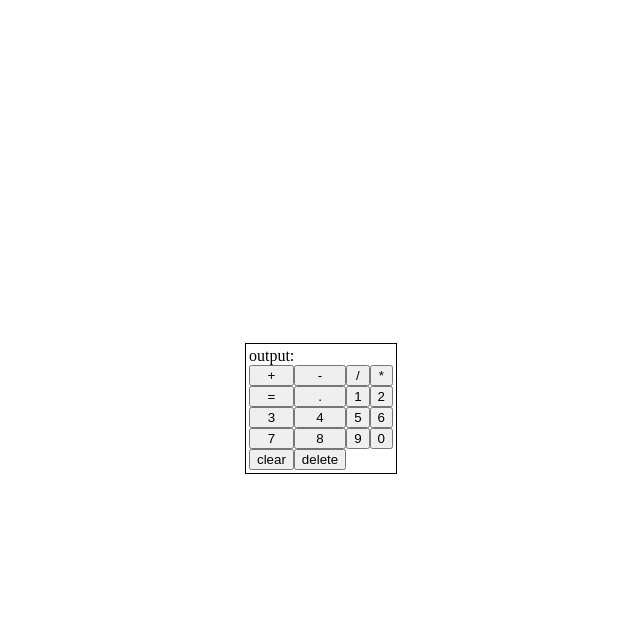
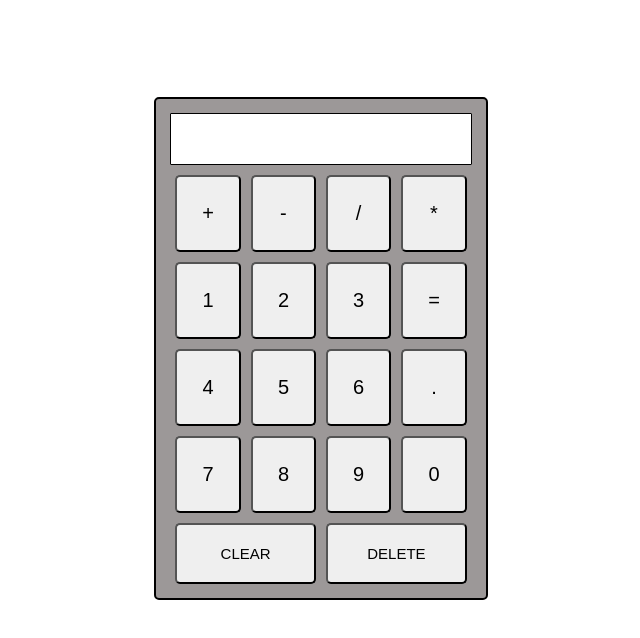
Before and after one commit to Hauptmannhuy/calculator, a plain HTML site: page index.html in a window 1280 px wide. Shown: the whole page, without its empty margins (319-959 px from the left). Drawn offline with Linux system fonts and the light colour scheme.

Commit message:
version ready to maintain

```diff
--- a/index.html
+++ b/index.html
@@ -8,35 +8,30 @@
     </head>
     <body>
         <div class="calculator">
+            <div id="display">
+            <div id="last-operation"></div>
+            <div id="current-operation"></div>
+            </div>
+            <div class="container">
 
-            <div class="container">
-             <div id="display">output:</div>
-             <!-- <div class="specButtons"> -->
              <button class="specSymbol" id="+">+</button>
              <button class="specSymbol" id="-">-</button>
              <button class="specSymbol" id="/">/</button>
              <button class="specSymbol" id="*">*</button>
-             <button class="specSymbol" id="=">=</button>
-             <!-- <div class="numbers"> -->
-                 <button class="number" id=".">.</button>
              <button class="number" id="1">1</button>
              <button class="number" id="2">2</button>
              <button class="number" id="3">3</button>
+             <button class="specSymbol" id="=">=</button>
              <button class="number" id="4">4</button>
              <button class="number" id="5">5</button>
              <button class="number" id="6">6</button>
+            <button class="number" id=".">.</button>
              <button class="number" id="7">7</button>
              <button class="number" id="8">8</button>
              <button class="number" id="9">9</button>
              <button class="number" id="0">0</button>
-             <!-- </div> -->
-
-             <!-- <div class="output-conrol"> -->
-            <button class="specSymbol" id="clear-Btn">clear</button>
-             <button class="specSymbol" id="delete-Btn">delete</button>
-             <!-- </div> -->
-
-        <!-- </div> -->
+            <button class="clear" id="clear-Btn">CLEAR</button>
+             <button class="clear" id="delete-Btn">DELETE</button>
        </div>
 
        </div>
--- a/script.js
+++ b/script.js
@@ -1,13 +1,18 @@
 const numbers = document.querySelectorAll('.number');
 const operators = document.querySelectorAll('.specSymbol')
-let output = document.getElementById('display');
-let dot = document.getElementById('.')
+const outputControl = document.querySelectorAll('.clear')
+let currentOperation = document.getElementById('current-operation');
+let lastOperation = document.getElementById('last-operation');
+// let output = document.getElementById('display');
+let dot = document.getElementById('.');
 let firstNumber='';
 let secondNumber='';
 let operator='';
 let operatorStatus = false;
 let result;
 let dotDisabled = false;
+let firstNumberRes = '';
+let secondNumberRes = '';
 function add(a,b){
     return a*1+b*1;
 }
@@ -48,24 +53,26 @@ numbers.forEach((number)=>{
             if (target.id === '.'){
                 if (!dotDisabled){
                     secondNumber+=target.id;
+                    currentOperation.textContent = firstNumber;
                     dotDisabled=true;
                 }
             }
             else {
                 secondNumber+= target.id;
-                output.textContent = secondNumber;
+                currentOperation.textContent = secondNumber;
             }
         }
         else {
            if (target.id === '.'){
             if (!dotDisabled){
                 firstNumber+= target.id;
+                currentOperation.textContent = firstNumber;
                 dotDisabled = true;
             }
            }
            else {
                firstNumber+=target.id;
-               output.textContent = firstNumber;
+               currentOperation.textContent = firstNumber;
            }
         }
         console.log('first',firstNumber,firstNumber.length);
@@ -84,7 +91,7 @@ operators.forEach((element) => {
                 operate(operator, firstNumber, secondNumber);
                 firstNumber = result.toString();
                 secondNumber = '';
-                output.textContent = firstNumber;
+                lastOperation.textContent = `${firstNumber} ${operator}`;
             }
             // Set the current operator
             operator = target.id;
@@ -94,24 +101,20 @@ operators.forEach((element) => {
                 // Perform calculation for the current operator
                 operate(operator, firstNumber, secondNumber);
                 operatorStatus = false;
+                firstNumberRes = firstNumber;
+                secondNumberRes = secondNumber;
                 firstNumber = ''
                 secondNumber = ''
 
                 console.log(result)
                if (result %1 !== 0){
-                output.textContent = result.toFixed(3)
+                lastOperation.textContent = `${firstNumberRes}${operator}${secondNumberRes}=${result.toFixed(3)} `
 
                }
                else {
-                output.textContent = result;
+                lastOperation.textContent = `${firstNumberRes}${operator}${secondNumberRes}=${result} `;
                }
             }
-        }
-        else if (target.id === 'clear-Btn'){
-            output.innerHTML = '';
-        }
-        else if (target.id === 'delete-Btn'){
-            output.textContent= output.textContent.slice(0,-1);
         }
 
 
@@ -119,24 +122,25 @@ operators.forEach((element) => {
     });
 });
 
-// function dotCheck(){
-//     let displayVal = output.textContent;
-//     for (let i = 0; i < displayVal.length; i++){
-//         if (displayVal.length === 0){
-//             dotDisabled = true;
-//             break;
-//         }
-//         else if ('1234567890'.includes(displayVal[i])){
-//             dotDisabled = false;
-//             break;
-//         }
-//         else if (displayVal[i] === '.'){
-//             dotDisabled = true;
-//             break;
-//         }
-//         else if (displayVal[i] === '+' || displayVal[i] === '-' || displayVal[i] === '/' || displayVal[i] === '*' || displayVal[i] === '=' ){
-//             dotDisabled = false;
-//             break;
-//         }
-//     }
-// }
+outputControl.forEach((button)=>{
+    button.addEventListener('click', (e)=>{
+        let target = e.target;
+         if (target.id === 'clear-Btn'){
+            currentOperation.innerHTML = '';
+            lastOperation.innerHTML = '';
+            firstNumber = '';
+            secondNumber = '';
+        }
+        else if (target.id === 'delete-Btn'){
+            if (operatorStatus === true){
+               secondNumber = secondNumber.slice(0,-1);
+            }
+            else {
+               firstNumber = firstNumber.slice(0,-1);
+            }
+            currentOperation.textContent= output.textContent.slice(0,-1);
+        }
+    })
+})
+
+//
--- a/styles.css
+++ b/styles.css
@@ -1,32 +1,79 @@
+body {
+    display: flex;
+    justify-content: center;
+    height: 85vh;
+    align-items: center;
 
+}
 
 .calculator{
-    display: flex;
-    justify-content: center;
-    height: 100vh;
-    min-height: 95vh;
-    align-items: center;
+    background-color: rgb(156, 152, 152);
+    width:fit-content;
+    border: 2px black solid;
+    border-radius: 5px;
+    padding: 14px
 }
 
 .container {
-    display: grid;
-    padding: 3px;
-    border: 1px solid;
+    display:grid;
+    justify-content: center;
     grid-template-columns: auto auto auto auto;
-    justify-content: center ;
+    grid-template-rows: 200px, 100px, 100px, 100px, 100px ,100px;
+
+
+    gap: 10px;
+
+
 
 }
-#display {
+.specSymbol{
+    padding:25px;
+    border-radius: 5px;
+    font-size: 20px;
+}
+.number {
+    padding: 25px;
+    border-radius: 5px;
+    font-size: 20px;
+}
+
+.clear{
+ padding: 20px;
+ border-radius: 5px;
+ font-size: 15px;
+}
+#display{
+    display: flex;
+    flex-direction: column;
+    justify-content: flex-end;
     grid-column-start: 1;
     grid-column-end: 5;
+    height: 50px;
+    width: 300px;
+    background-color: white;
+    text-align: end;
+    border: black solid 1px;
+    border-radius: 1px;
+    margin-bottom: 10px;
+
+
 }
-/* .numbers {
+#clear-Btn {
+    grid-column-start: 1;
+    grid-column-end: 3;
+}
+#delete-Btn{
+    grid-column-start: 3;
+    grid-column-end:5;
+}
 
-    width: 100px;
-    height: 50px;
-} */
+#current-operation {
+font-size: 18px;
+padding: 1px;
 
- /* .specButtons{
-    width: 100px;
-    height: 50px;
-}  */
+
+}
+#last-operation {
+font-size: 18px;
+padding: 1px;
+}
```
